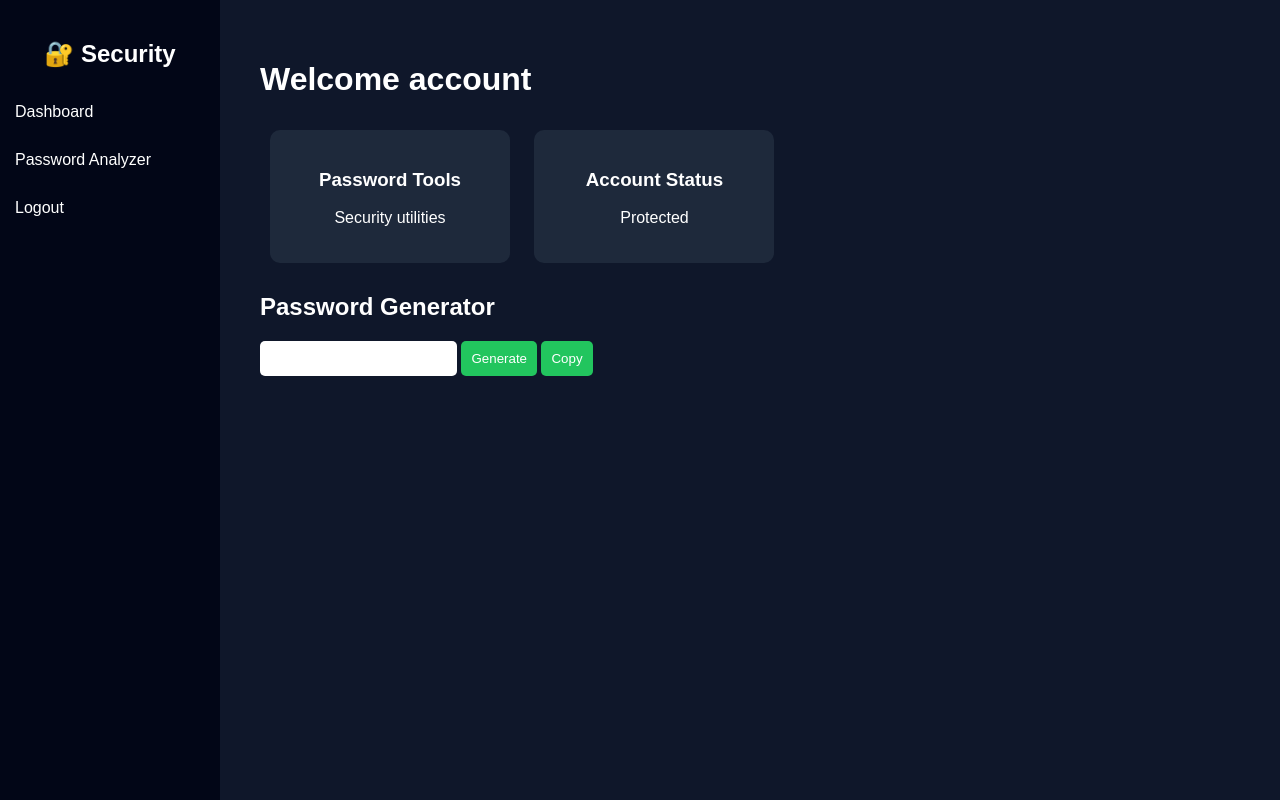
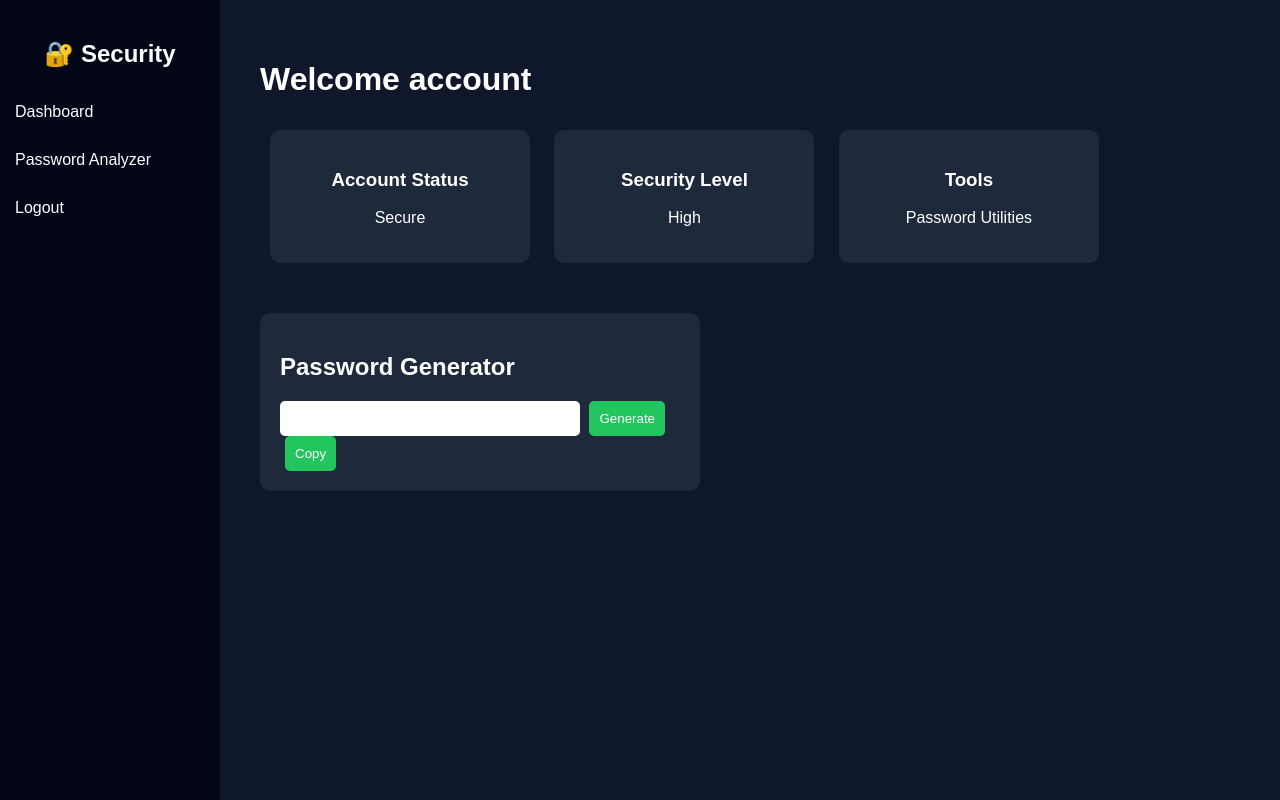
Before and after one commit to Sajeed191/password-strength-analyzer, a Flask app: page /dashboard in a window 1280 px wide. Run offline with Flask 3, Linux system fonts and the light colour scheme; a user stored in the database is signed in.

Commit message:
Update dashboard.html

```diff
--- a/templates/dashboard.html
+++ b/templates/dashboard.html
@@ -1,25 +1,28 @@
 <!DOCTYPE html>
 <html>
-
 <head>
 
-<title>Dashboard</title>
+<title>Security Dashboard</title>
 
 <style>
 
 body{
 margin:0;
+font-family:Arial;
 background:#0f172a;
 color:white;
-font-family:Arial;
 }
 
 .sidebar{
+height:100vh;
 width:220px;
-height:100vh;
 background:#020617;
 position:fixed;
 padding-top:20px;
+}
+
+.sidebar h2{
+text-align:center;
 }
 
 .sidebar a{
@@ -44,14 +47,23 @@ padding:20px;
 margin:10px;
 border-radius:10px;
 display:inline-block;
-width:200px;
+width:220px;
 text-align:center;
+}
+
+.generator{
+margin-top:40px;
+background:#1e293b;
+padding:20px;
+border-radius:10px;
+width:400px;
 }
 
 input{
 padding:10px;
 border:none;
 border-radius:5px;
+width:70%;
 }
 
 button{
@@ -61,6 +73,7 @@ border:none;
 border-radius:5px;
 color:white;
 cursor:pointer;
+margin-left:5px;
 }
 
 </style>
@@ -71,7 +84,7 @@ cursor:pointer;
 
 <div class="sidebar">
 
-<h2 style="text-align:center;">🔐 Security</h2>
+<h2>🔐 Security</h2>
 
 <a href="/dashboard">Dashboard</a>
 <a href="/strength">Password Analyzer</a>
@@ -84,22 +97,31 @@ cursor:pointer;
 <h1>Welcome {{user}}</h1>
 
 <div class="card">
-<h3>Password Tools</h3>
-<p>Security utilities</p>
+<h3>Account Status</h3>
+<p>Secure</p>
 </div>
 
 <div class="card">
-<h3>Account Status</h3>
-<p>Protected</p>
+<h3>Security Level</h3>
+<p>High</p>
 </div>
+
+<div class="card">
+<h3>Tools</h3>
+<p>Password Utilities</p>
+</div>
+
+<div class="generator">
 
 <h2>Password Generator</h2>
 
-<input type="text" id="generated" readonly>
+<input type="text" id="passwordBox" readonly>
 
 <button onclick="generate()">Generate</button>
 
 <button onclick="copy()">Copy</button>
+
+</div>
 
 </div>
 
@@ -110,22 +132,23 @@ function generate(){
 fetch("/generate_password")
 .then(res=>res.json())
 .then(data=>{
-document.getElementById("generated").value=data.password
+document.getElementById("passwordBox").value=data.password
 })
 
 }
 
 function copy(){
 
-var copyText=document.getElementById("generated")
+var copyText=document.getElementById("passwordBox")
 
 copyText.select()
 document.execCommand("copy")
+
+alert("Password copied!")
 
 }
 
 </script>
 
 </body>
-
 </html>
```
